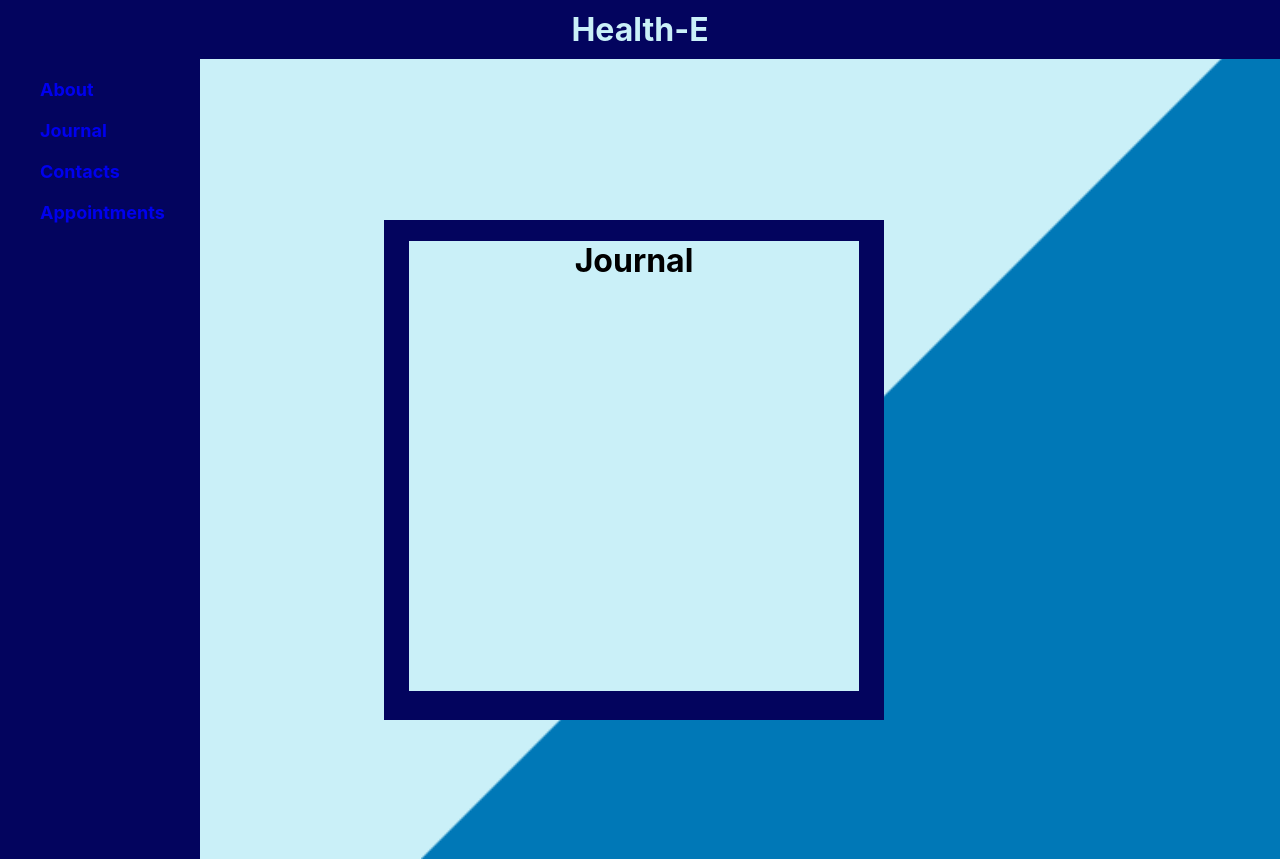
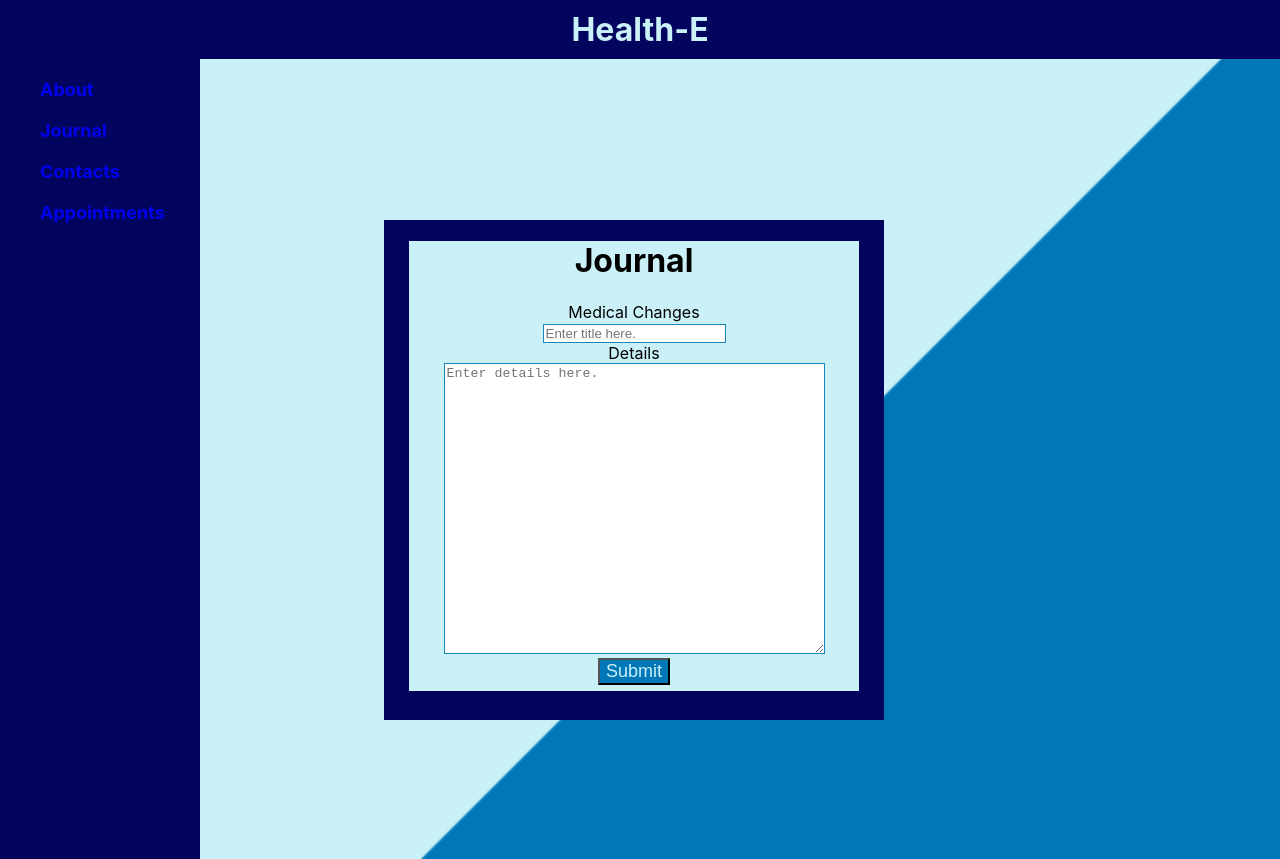
Before and after one commit to gfou20/health-e, a React (Create React App) app: page /journal in a window 1280 px wide. Built offline with nearby package versions, Linux system fonts and the light colour scheme.

Commit message:
create journal input functionality

```diff
--- a/src/pages/Journal/Journal.jsx
+++ b/src/pages/Journal/Journal.jsx
@@ -1,7 +1,22 @@
+import styles from './Journal.module.css'
+
 function Journal() {
   return (
     <div>
       <h1>Journal</h1>
+      <form action="" className={styles.form}>
+        <div>
+          <label for='medical-journal-title' className='form-label'>Medical Changes</label>
+          <br />
+          <input type='text' className='form-label-input' placeholder='Enter title here.' />
+          <br />
+          <label for='medical-journal-textarea' className='form-label'>Details</label>
+          <br />
+          <textarea className='form-label-textarea' cols='45' rows='19' placeholder='Enter details here.'></textarea>
+          <br />
+          <button type='submit'>Submit</button>
+        </div>
+      </form>
     </div>
   )
 }
--- a/src/pages/Journal/Journal.module.css
+++ b/src/pages/Journal/Journal.module.css
@@ -0,0 +1,3 @@
+.form input, textarea {
+  border: 1px solid rgb(0, 119, 182, .9);
+}
```
